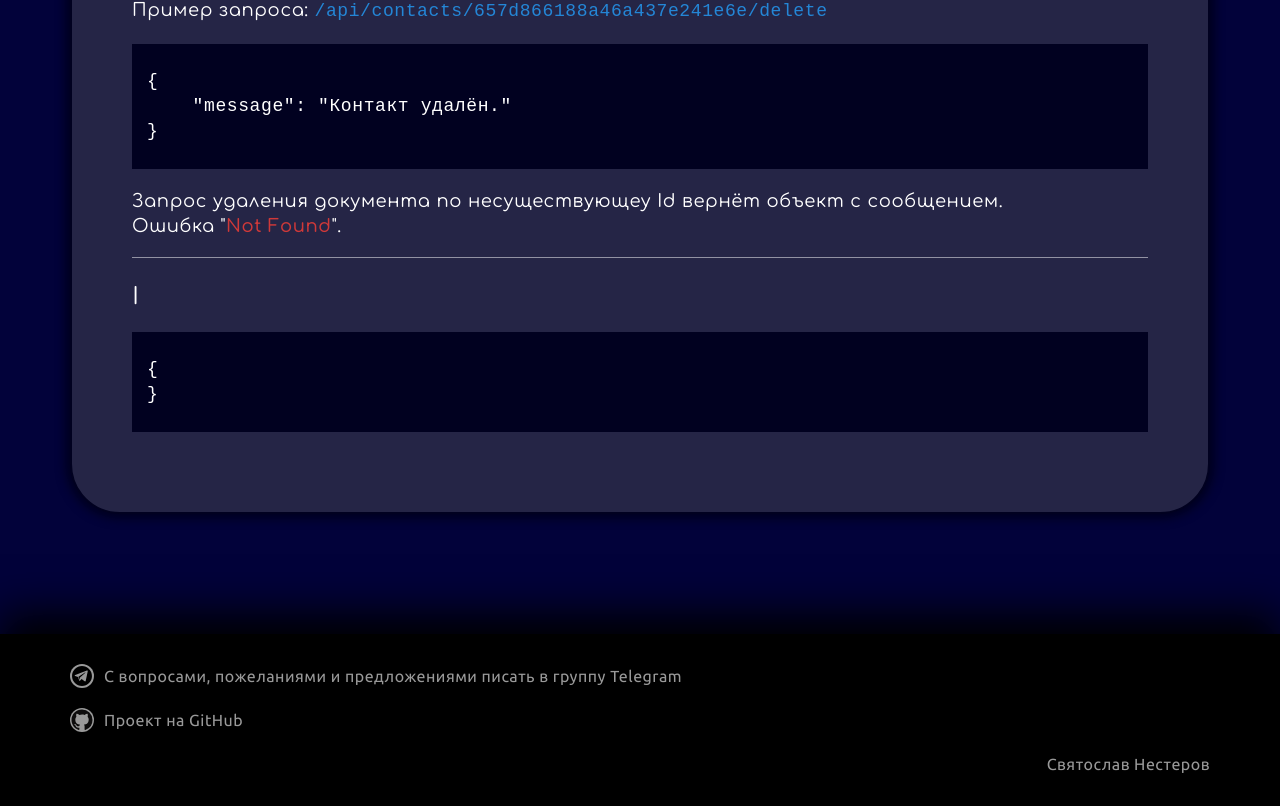
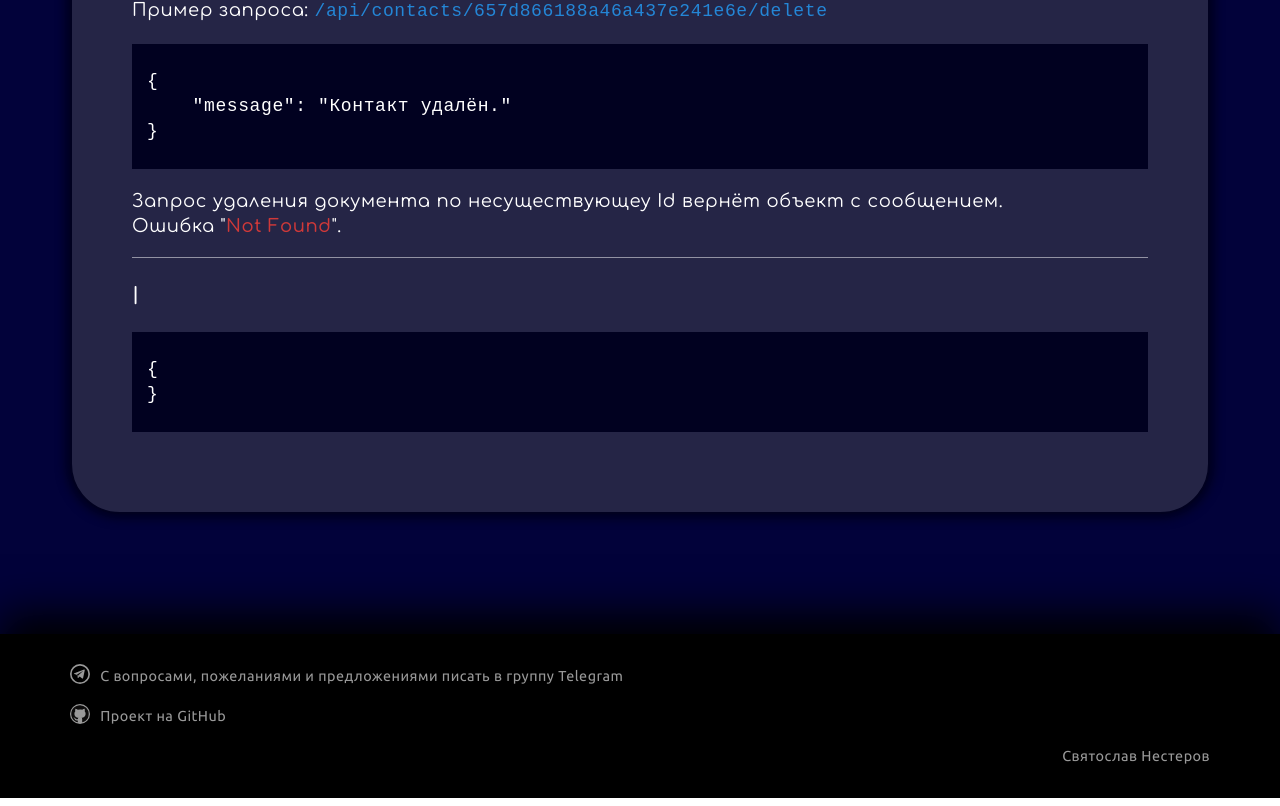
Before and after one commit to SmokySvyat/Mass-Effect-Free-REST-API, a React (Create React App) app in the folder frontend/me-api-frontend/: page / in a window 1280 px wide. Shown: the part 5350-6156 px from the top of the page. Built offline with nearby package versions, Linux system fonts and the light colour scheme.

Commit message:
fix: испрвлена разметка ссылок и изменён шрифт в компоненте footer

```diff
--- a/frontend/me-api-frontend/src/components/Footer/Footer.css
+++ b/frontend/me-api-frontend/src/components/Footer/Footer.css
@@ -9,7 +9,7 @@
   background-color: #000;
   box-shadow: 0 -20px 40px #000;
 
-  font-size: 16px;
+  font-size: 0.9em;
   line-height: 24px;
   letter-spacing: 0.5px;
 }
@@ -56,6 +56,7 @@
 .footer__link {
   display: flex;
   flex-direction: row;
+  max-width: fit-content;
 
   text-decoration: none;
   color: inherit;
@@ -71,6 +72,6 @@
 .footer__link-ico {
   background-color: #fff;
   border-radius: 50%;
-  height: 24px;
+  height: 1.4em;
   margin: 0 10px 10px 0;
 }
```
